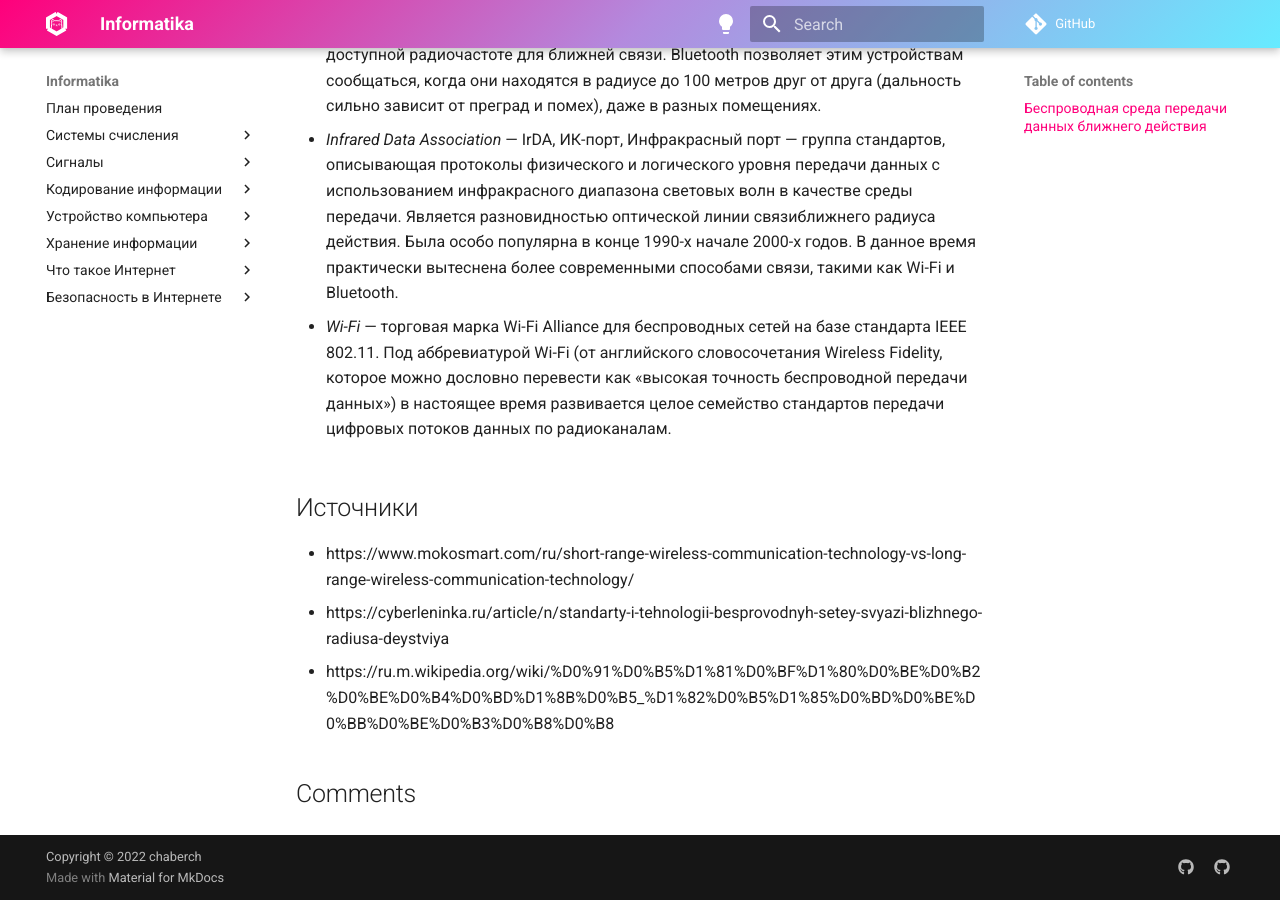
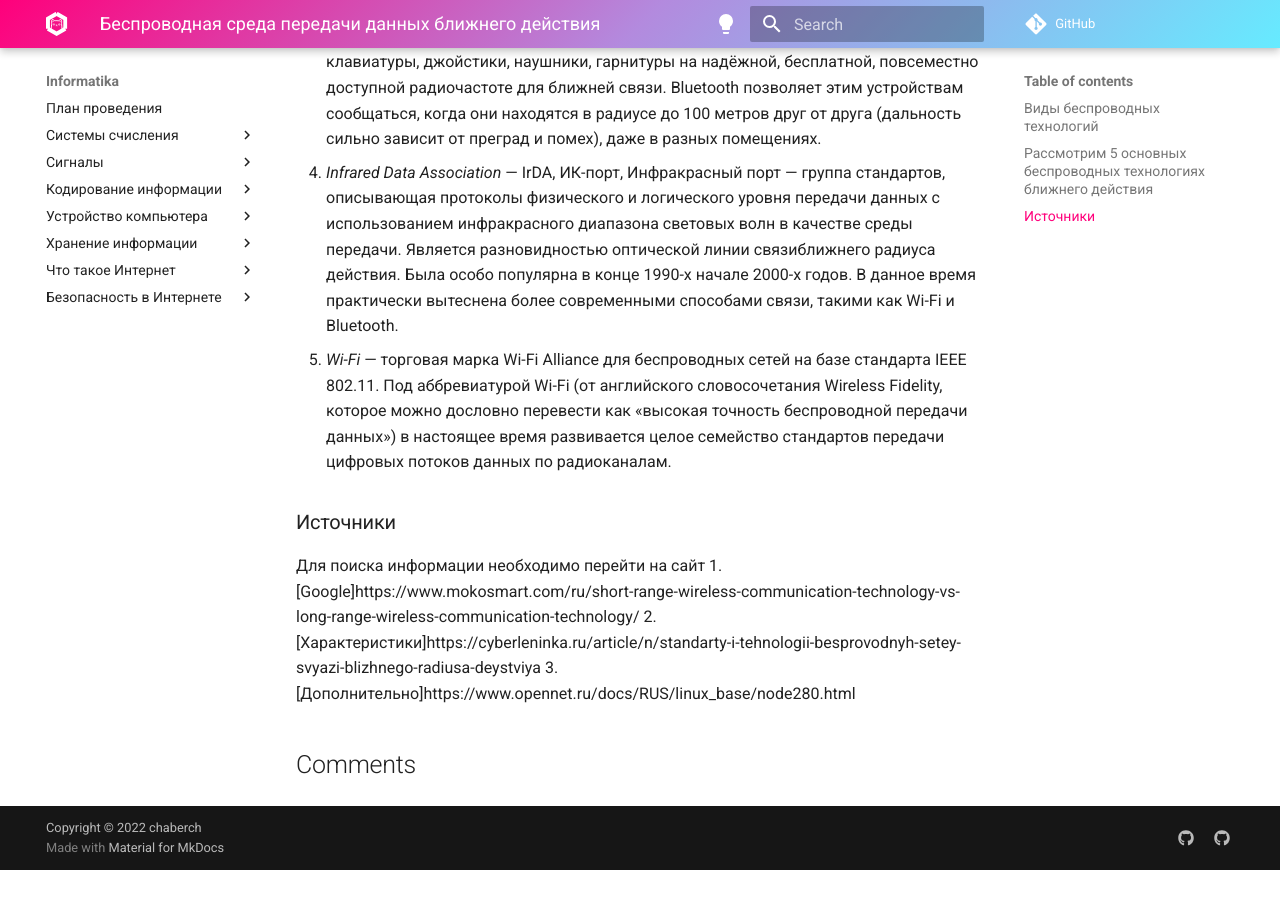
Before and after one commit to chabErch/Informatika, an MkDocs documentation site: the page built from docs/Основные блоки и устройство компьютера/Беспроводная среда передачи данных/Ближнего действия (до 100 м).md, in a window 1280 px wide and 900 px high, scrolled down 974 px. Built offline with MkDocs 1.6.1 and Material for MkDocs 9.7.7, drawn with Linux system fonts in a browser that asks for light colours; comment, search, counter and statistics services are not loaded; after the commit the page ends 1844 px from its top, so only the background shows below that; some of the changed text lies outside the part shown.

Commit message:
Update Ближнего действия (до 100 м).md

```diff
--- a/docs/Основные блоки и устройство компьютера/Беспроводная среда передачи данных/Ближнего действия (до 100 м).md
+++ b/docs/Основные блоки и устройство компьютера/Беспроводная среда передачи данных/Ближнего действия (до 100 м).md
@@ -1,11 +1,6 @@
-#
-## Беспроводная среда передачи данных ближнего действия
-
-
-
-
+# Беспроводная среда передачи данных ближнего действия
 Беспроводные технологии — подкласс информационных технологий, служат для передачи информации на расстояние между двумя и более точками, не требуя связи их проводами.
-
+### Виды беспроводных технологий
 По дальности беспроводные технологии разделяют на:
 - ближнего действия (до 100м)
 - дальнего действия
@@ -15,20 +10,15 @@
 - беспроводные локальные сети (WLAN — Wireless Local Area Networks). Примеры технологий — Wi-Fi)
  - беспроводные персональные сети сети (WPAN — Wireless Personal Area Networks). Примеры технологий — Bluetooth
 
-#   Рассмотрим 5 основных беспроводных технологиях ближнего действия
+### Рассмотрим 5 основных беспроводных технологиях ближнего действия
+1. _RFID_ (англ. Radio Frequency Identification, радиочастотная идентификация) — способ автоматической идентификации объектов, в котором посредством радиосигналов считываются или записываются данные, хранящиеся в радиоответчиках. Уже известные приложения RFID (бесконтактные карты в системах контроля и управления доступом, системах дальней идентификации и в платёжных системах) получают дополнительную популярность с развитием интернет-услуг
+2. _Near Field Communication_, NFC («коммуникация ближнего поля») — технология беспроводной высокочастотной связи малого радиуса действия, которая дает возможность обмена данными между устройствами, находящимися на расстоянии около 10 сантиметров.
+3.  _Bluetooth_ или блютус (англ. синий зуб, назван в честь Харальда I Синезубого) — производственная спецификация беспроводных персональных сетей(англ. Wireless personal area network, WPAN). Bluetooth обеспечивает обмен информацией между такими устройствами как персональные компьютеры (настольные, карманные, ноутбуки), мобильные телефоны, принтеры, цифровые фотоаппараты, мышки, клавиатуры, джойстики, наушники, гарнитуры на надёжной, бесплатной, повсеместно доступной радиочастоте для ближней связи. Bluetooth позволяет этим устройствам сообщаться, когда они находятся в радиусе до 100 метров друг от друга (дальность сильно зависит от преград и помех), даже в разных помещениях.
+4. _Infrared Data Association_ — IrDA, ИК-порт, Инфракрасный порт — группа стандартов, описывающая протоколы физического и логического уровня передачи данных с использованием инфракрасного диапазона световых волн в качестве среды передачи. Является разновидностью оптической линии связиближнего радиуса действия. Была особо популярна в конце 1990-х начале 2000-х годов. В данное время практически вытеснена более современными способами связи, такими как Wi-Fi и Bluetooth.
+5.  _Wi-Fi_  — торговая марка Wi-Fi Alliance для беспроводных сетей на базе стандарта IEEE 802.11. Под аббревиатурой Wi-Fi (от английского словосочетания Wireless Fidelity, которое можно дословно перевести как «высокая точность беспроводной передачи данных») в настоящее время развивается целое семейство стандартов передачи цифровых потоков данных по радиоканалам.
 
-- *RFID* (англ. Radio Frequency Identification, радиочастотная идентификация) — способ автоматической идентификации объектов, в котором посредством радиосигналов считываются или записываются данные, хранящиеся в радиоответчиках. Уже известные приложения RFID (бесконтактные карты в системах контроля и управления доступом, системах дальней идентификации и в платёжных системах) получают дополнительную популярность с развитием интернет-услуг
-- *Near Field Communication*, NFC («коммуникация ближнего поля») — технология беспроводной высокочастотной связи малого радиуса действия, которая дает возможность обмена данными между устройствами, находящимися на расстоянии около 10 сантиметров.
--  *Bluetooth* или блютус (англ. синий зуб, назван в честь Харальда I Синезубого) — производственная спецификация беспроводных персональных сетей(англ. Wireless personal area network, WPAN). Bluetooth обеспечивает обмен информацией между такими устройствами как персональные компьютеры (настольные, карманные, ноутбуки), мобильные телефоны, принтеры, цифровые фотоаппараты, мышки, клавиатуры, джойстики, наушники, гарнитуры на надёжной, бесплатной, повсеместно доступной радиочастоте для ближней связи. Bluetooth позволяет этим устройствам сообщаться, когда они находятся в радиусе до 100 метров друг от друга (дальность сильно зависит от преград и помех), даже в разных помещениях.
-- *Infrared Data Association* — IrDA, ИК-порт, Инфракрасный порт — группа стандартов, описывающая протоколы физического и логического уровня передачи данных с использованием инфракрасного диапазона световых волн в качестве среды передачи. Является разновидностью оптической линии связиближнего радиуса действия. Была особо популярна в конце 1990-х начале 2000-х годов. В данное время практически вытеснена более современными способами связи, такими как Wi-Fi и Bluetooth.
-
-- *Wi-Fi* — торговая марка Wi-Fi Alliance для беспроводных сетей на базе стандарта IEEE 802.11. Под аббревиатурой Wi-Fi (от английского словосочетания Wireless Fidelity, которое можно дословно перевести как «высокая точность беспроводной передачи данных») в настоящее время развивается целое семейство стандартов передачи цифровых потоков данных по радиоканалам.
-
-
-
-
-
-## Источники
--  https://www.mokosmart.com/ru/short-range-wireless-communication-technology-vs-long-range-wireless-communication-technology/
--  https://cyberleninka.ru/article/n/standarty-i-tehnologii-besprovodnyh-setey-svyazi-blizhnego-radiusa-deystviya
--  https://ru.m.wikipedia.org/wiki/%D0%91%D0%B5%D1%81%D0%BF%D1%80%D0%BE%D0%B2%D0%BE%D0%B4%D0%BD%D1%8B%D0%B5_%D1%82%D0%B5%D1%85%D0%BD%D0%BE%D0%BB%D0%BE%D0%B3%D0%B8%D0%B8
+### Источники
+Для поиска информации необходимо перейти на сайт
+1.  [Google]https://www.mokosmart.com/ru/short-range-wireless-communication-technology-vs-long-range-wireless-communication-technology/
+2. [Характеристики]https://cyberleninka.ru/article/n/standarty-i-tehnologii-besprovodnyh-setey-svyazi-blizhnego-radiusa-deystviya
+3. [Дополнительно]https://www.opennet.ru/docs/RUS/linux_base/node280.html
```
